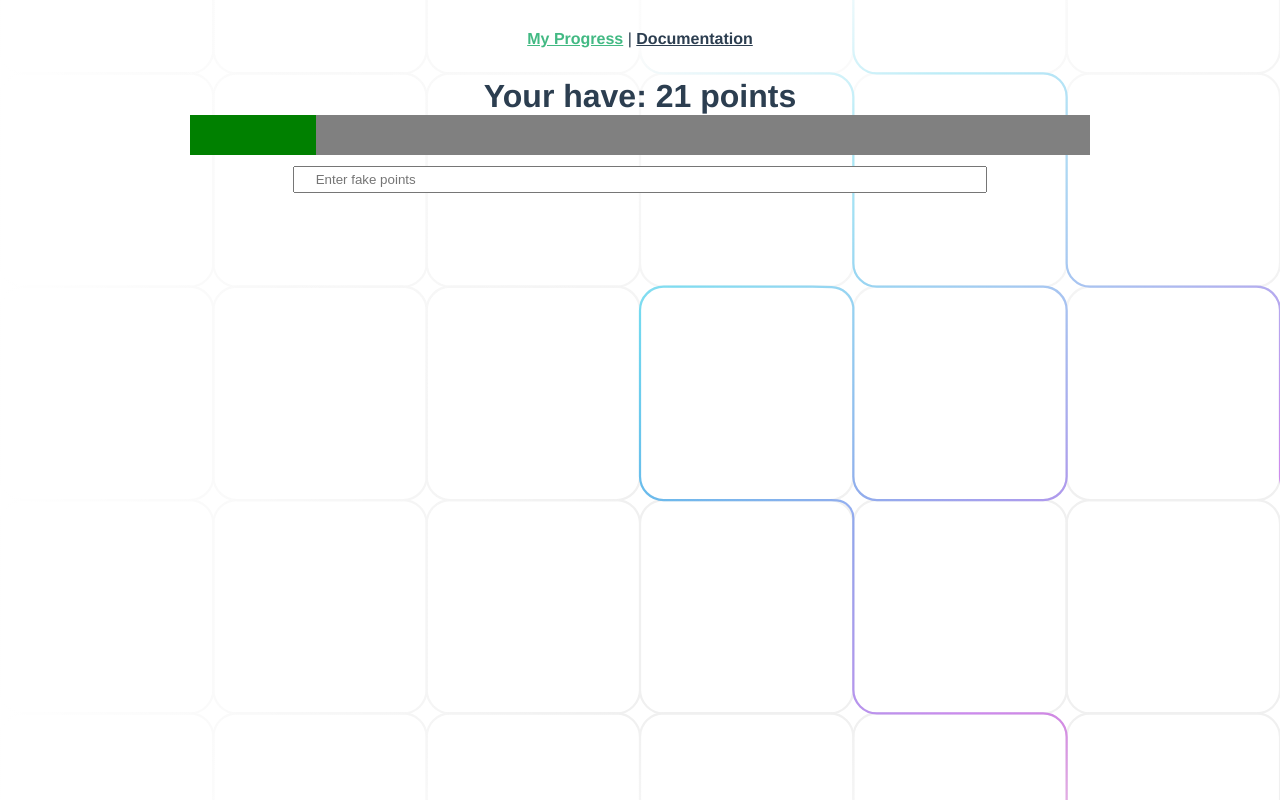
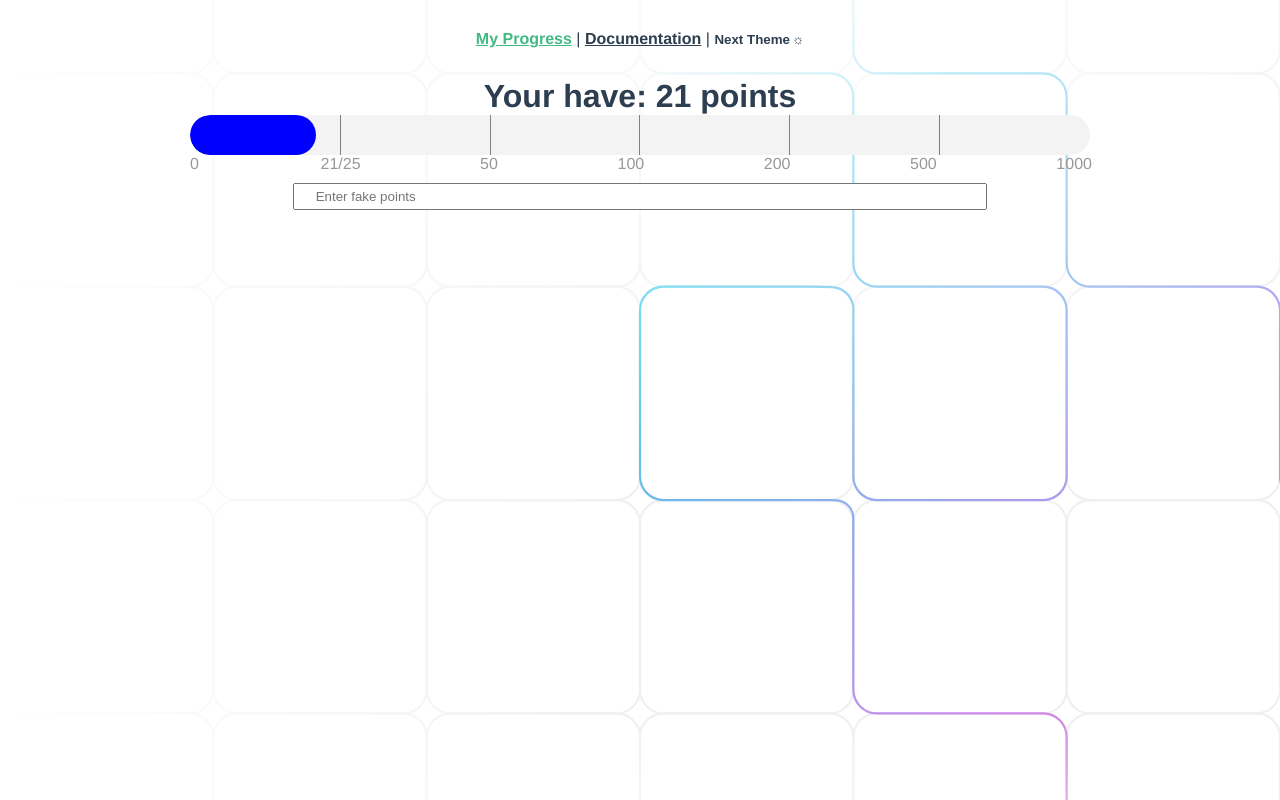
Before and after one commit to hjdskhooba/vue-game-progress, a Vue app: page / in a window 1280 px wide. Built offline with nearby package versions, Linux system fonts and the light colour scheme.

Commit message:
add:[all]: add styles for progress

```diff
--- a/package.json
+++ b/package.json
@@ -4,8 +4,7 @@
   "private": true,
   "scripts": {
     "serve": "vue-cli-service serve",
-    "build": "vue-cli-service build",
-    "dev": "vue-cli-service build --mode development"
+    "build": "vue-cli-service build"
   },
   "dependencies": {
     "core-js": "^3.8.3",
--- a/src/App.vue
+++ b/src/App.vue
@@ -3,12 +3,13 @@
 <template>
   <nav>
     <router-link to="/">My Progress</router-link> |
-    <router-link to="/document">Documentation</router-link>
+    <router-link to="/document">Documentation</router-link> |
+    <button>Next Theme</button>
   </nav>
   <router-view />
 </template>
 
-<style>
+<style lang="scss">
 #app {
   font-family: Avenir, Helvetica, Arial, sans-serif;
   -webkit-font-smoothing: antialiased;
@@ -25,6 +26,22 @@
   overflow: hidden;
   padding: 0 20px;
   overflow-y: auto;
+  button {
+    background-color: transparent;
+    border: none;
+    outline: none;
+    font-weight: bold;
+    color: #2c3e50;
+    cursor: pointer;
+    &:active {
+      cursor: default;
+      color: #42b983;
+    }
+    &::after {
+      content: "☼";
+      padding-left: 2px;
+    }
+  }
 }
 * {
   padding: 0;
--- a/src/components/Progress.vue
+++ b/src/components/Progress.vue
@@ -30,12 +30,8 @@ const Synchronization = (points) => {
 };
 const store = useStore();
 for (let i = 0; i < store.state.progress.stages.length; i++) {
-  //   store.state.progress.stages[0].games[0].bestResult
   const games = store.state.progress.stages[i].games[0];
-  //   for (let j = 0; j < ; j++) {
-  //   totalPoints.value = ;
   totalPoints.value += games.bestResult;
-  //   }
 }
 
 watch(totalPoints, (val) => Synchronization(val));
@@ -47,12 +43,46 @@ onMounted(() => {
 <template>
   <main class="main">
     <h1>Your have: {{ totalPoints }} points</h1>
+    <div class="progress-block">
       <progress
         :value="value"
         :max="max"
         class="progress"
         id="progress"
       ></progress>
+      <div class="lines">
+        <div class="line"></div>
+        <div class="line"></div>
+        <div class="line"></div>
+        <div class="line"></div>
+        <div class="line"></div>
+        <div class="line"></div>
+        <div class="line"></div>
+      </div>
+    </div>
+    <div class="progress__numbers">
+      <span class="progress__numbers--number">0</span>
+      <span class="progress__numbers--number">{{
+        totalPoints <= 25 ? totalPoints + "/25" : "25"
+      }}</span>
+      <span class="progress__numbers--number">{{
+        totalPoints <= 50 && totalPoints > 25 ? totalPoints + "/50" : "50"
+      }}</span>
+      <span class="progress__numbers--number">{{
+        totalPoints <= 100 && totalPoints > 50 ? totalPoints + "/100" : "100"
+      }}</span>
+      <span class="progress__numbers--number">{{
+        totalPoints <= 200 && totalPoints > 100 ? totalPoints + "/200" : "200"
+      }}</span>
+      <span class="progress__numbers--number">{{
+        totalPoints <= 500 && totalPoints > 200 ? totalPoints + "/500" : "500"
+      }}</span>
+      <span class="progress__numbers--number">{{
+        totalPoints <= 1000 && totalPoints > 500
+          ? totalPoints + "/1000"
+          : "1000"
+      }}</span>
+    </div>
     <p>
       <input
         type="number"
@@ -66,40 +96,81 @@ onMounted(() => {
 <style lang="scss">
 .main {
   width: 100%;
-  .progress::-moz-progress-bar {
-    background: blue;
-  }
+  justify-content: center;
+  .progress-block {
+    position: relative;
+    height: 40px;
+    margin: 0 auto;
+    max-width: 900px;
+    justify-content: center;
+    text-align: center;
     .progress {
+      position: absolute;
       width: 900px;
       max-width: 100%;
       height: 40px;
+      overflow: hidden;
       outline: none;
-    //   padding: 0 20px;
+      left: 0;
       border: none;
-    background: rgba(239, 239, 239, 0.6);
+      border-radius: 30px;
+      accent-color: #efefef;
+      -webkit-appearance: none;
+      appearance: none;
+      filter: brightness(1.9);
+    }
+    .progress::-moz-progress-bar {
+      background: blue;
+      accent-color: #efefef;
       border-radius: 30px;
     }
-  #label {
+    .progress::-webkit-progress-value {
+      background: blue;
+      accent-color: #efefef;
+      border-radius: 30px;
+      -webkit-appearance: none;
+      appearance: none;
+    }
+    .lines {
+      position: absolute;
+      left: 0;
+      height: 100%;
+      display: flex;
+      width: 100%;
+      justify-content: space-between;
+      .line {
+        &:first-child,
+        &:last-child {
+          opacity: 0;
+        }
+        height: 100%;
+        border-left: 1px solid gray;
+        // width: 16.6666%;
+        background: transparent;
+      }
+    }
+  }
+  .progress__numbers {
+    display: flex;
+    width: 100%;
+    max-width: 900px;
+    justify-content: space-between;
+    margin: 0 auto;
+    font-weight: 400px;
+    color: rgb(152, 152, 152);
+    span {
       display: block;
+      text-align: center;
+      transform: translateX(2px);
+      &:first-child {
+        transform: translateX(0px);
+      }
+    }
   }
   input {
     width: 55.9%;
     margin: 10px auto 0;
     padding: 4.2221px 20.2221px;
   }
-  .video-player {
-    max-height: 24px;
-    outline: none;
-    border: none;
-    content: "";
-    color: transparent;
-    -webkit-text-fill-color: transparent;
-    width: 300px;
-    border-radius: 20px;
-    position: absolute;
-    border: 0.2px solid black;
-    clip: rect(auto, 290px, 4px, 10px);
-    transform: translateX(-150px);
-  }
 }
 </style>
```
Lines whose indentation alone changed are shown as unchanged.
